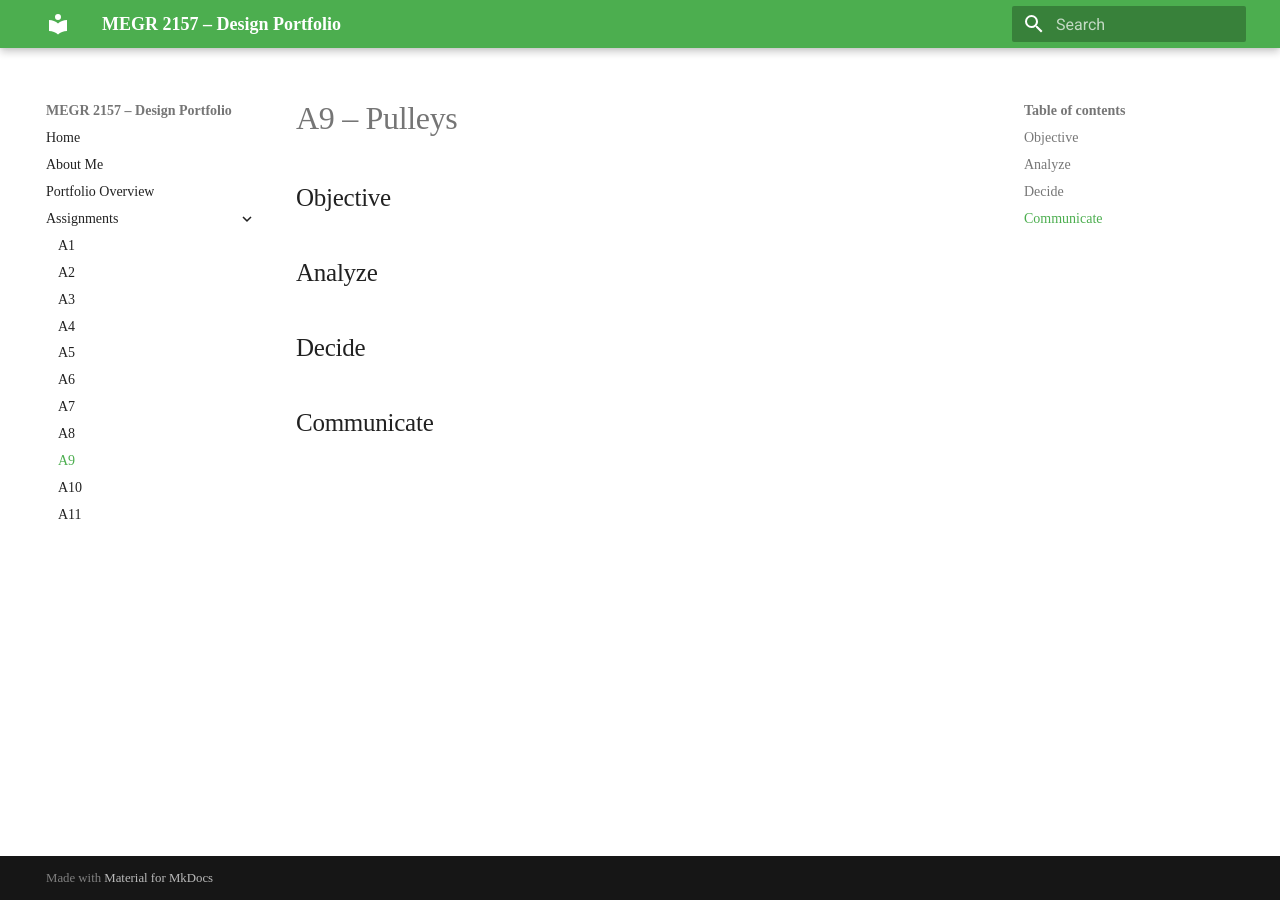
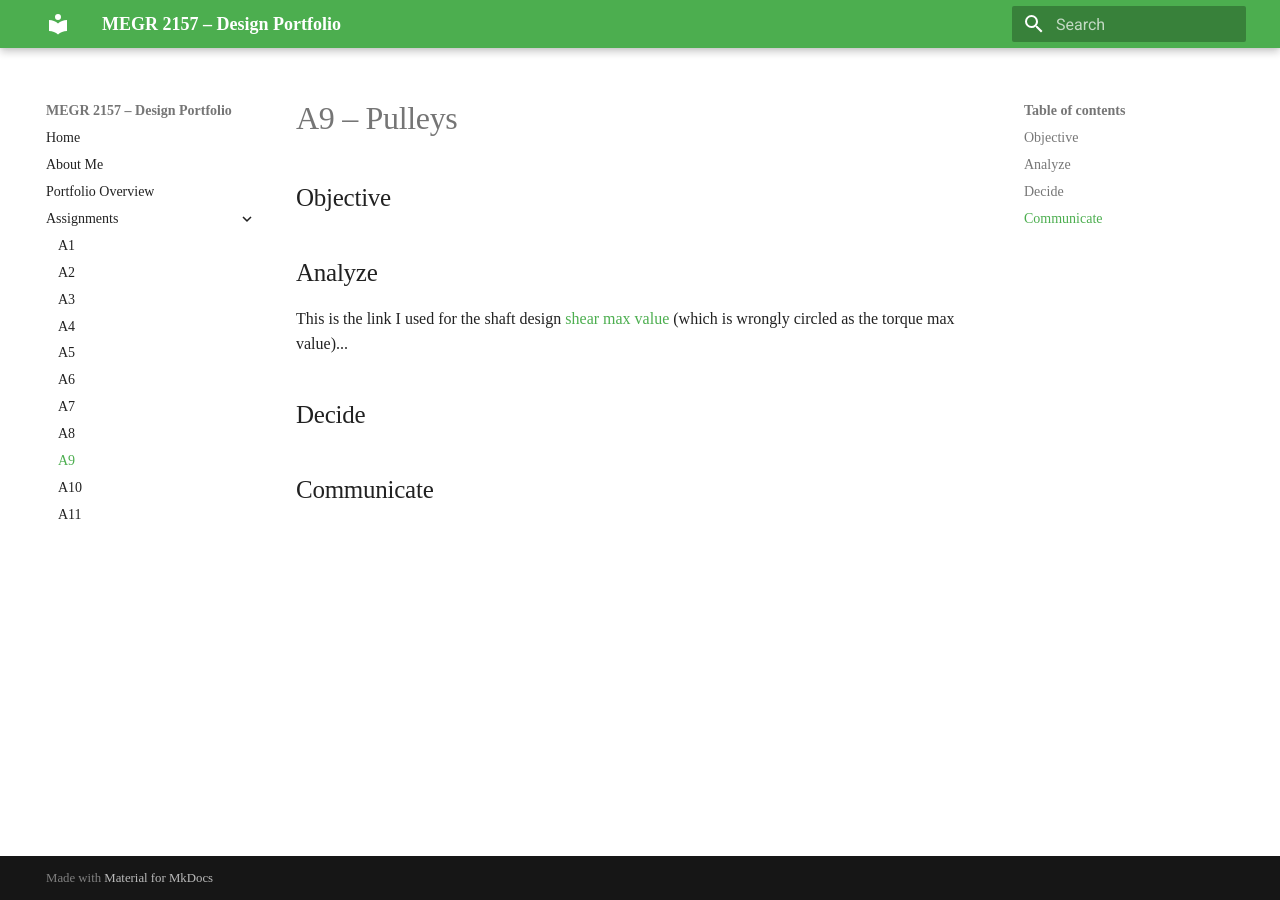
Before and after one commit to carandapz/design-projects-portfolio, an MkDocs documentation site: the page built from docs/assignments/A09/index.md, in a window 1280 px wide. Built offline with MkDocs 1.6.1 and Material for MkDocs 9.7.7, drawn with Linux system fonts in a browser that asks for light colours.

Commit message:
Update index.md

```diff
--- a/docs/assignments/A09/index.md
+++ b/docs/assignments/A09/index.md
@@ -5,6 +5,9 @@
 
 ## Analyze
 
+This is the link I used for the shaft design [shear max value](https://www.makeitfrom.com/
+material-properties/SAE-AISI-1060-S58C-G10600-Carbon-Steel) (which is wrongly circled as the torque max value)...
+
 
 ## Decide
 
```
